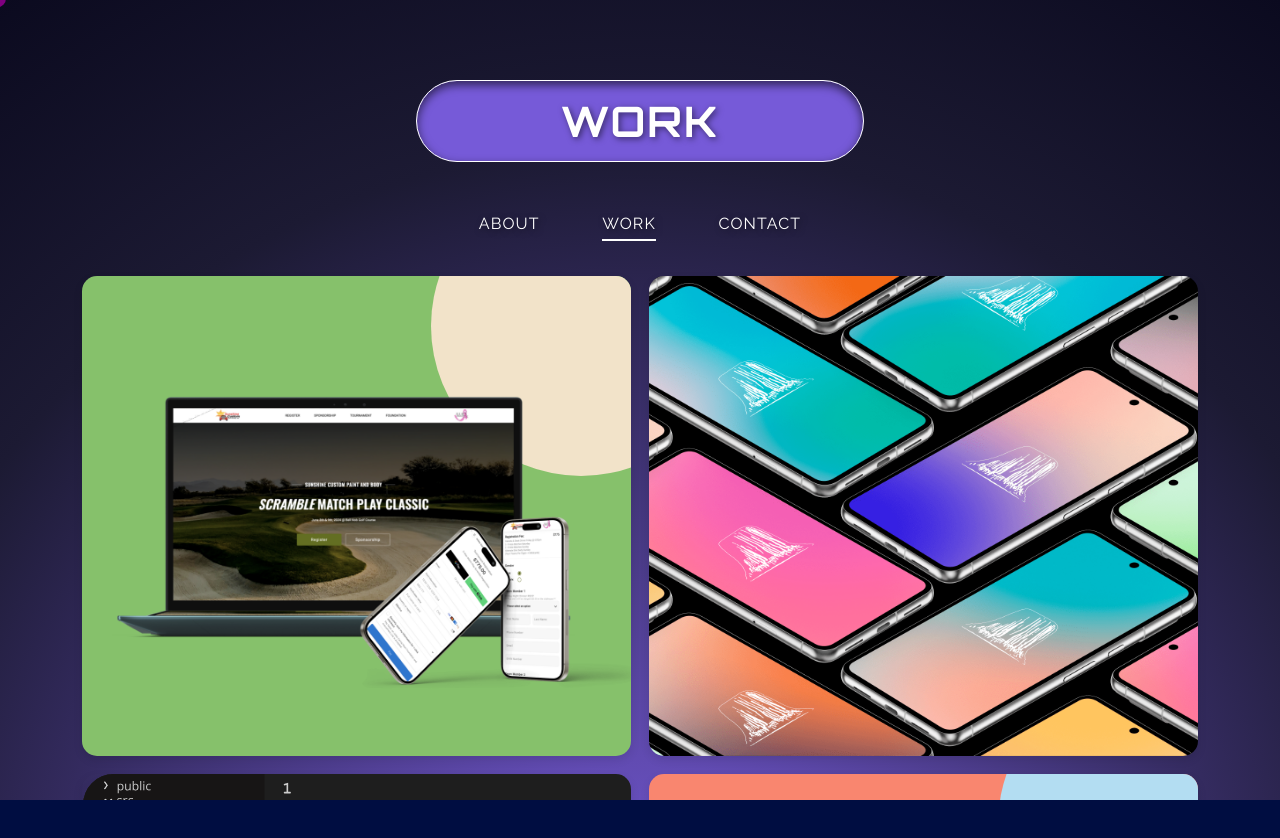
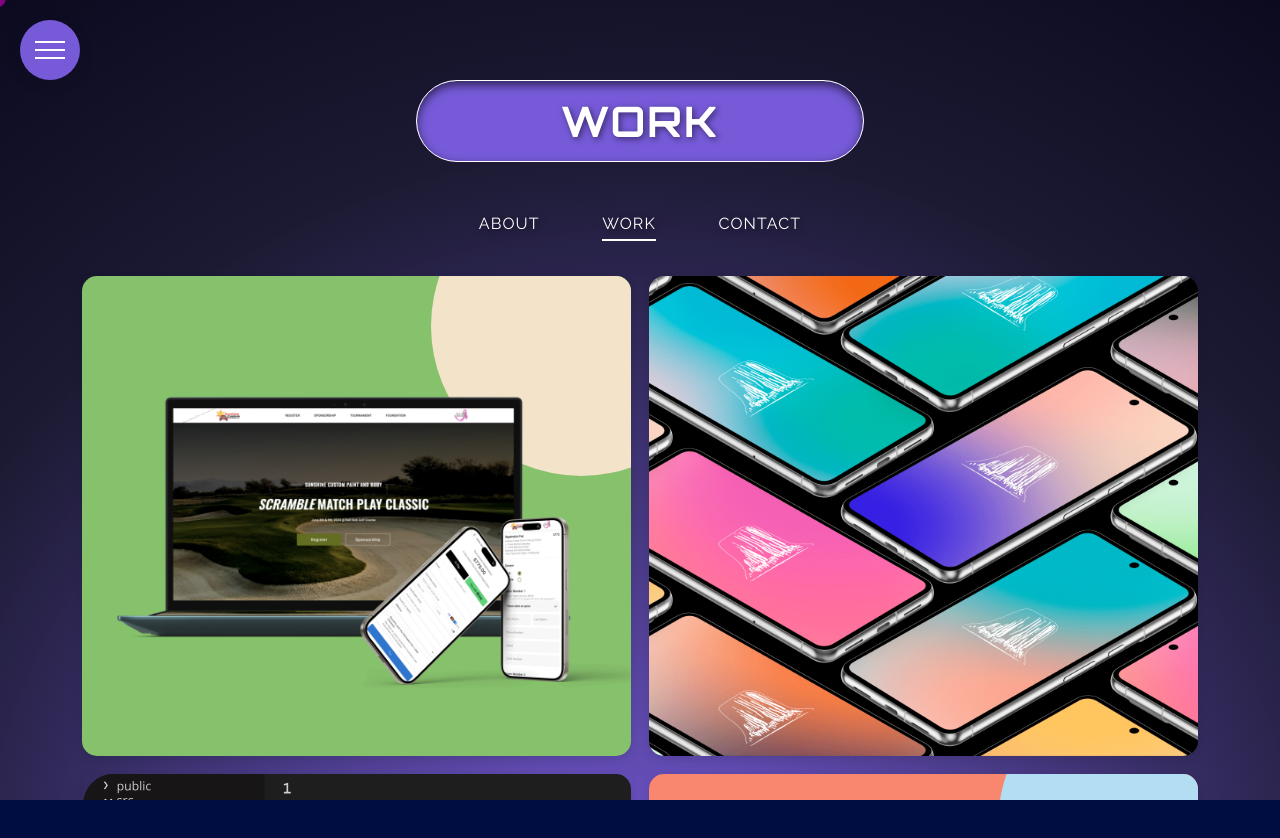
Before and after one commit to jrvscm/high-plains-media, a Next.js app: page / in a window 1280 px wide. Shown: the top 838 px of the page. Built offline with nearby package versions, Linux system fonts and the light colour scheme.

Commit message:
nav work

```diff
--- a/src/components/Layout.js
+++ b/src/components/Layout.js
@@ -3,7 +3,7 @@ import FooterV2 from './FooterV2';
 import { useLoading } from './contexts/LoadingContext';
 import styled from 'styled-components';
 import Loader from '../components/Loader';
-
+import HamburgerMenu from '../components/NavDrawer';
 const Wrapper = styled.div`
 `;
 
@@ -11,6 +11,7 @@ export const Layout = ({ children }) => {
     const { isLoading } = useLoading();
     return (
         <Wrapper>
+            <HamburgerMenu />
             {/* <Navigation /> */}
             {children}
             <FooterV2 />
--- /dev/null
+++ b/src/components/NavDrawer.js
@@ -0,0 +1,179 @@
+import { useState } from 'react';
+import styled from 'styled-components';
+import Link from 'next/link';
+import { useRouter } from 'next/router';
+
+const HamburgerButton = styled.div`
+  position: fixed;
+  top: 20px;
+  left: 20px;
+  z-index: 1000;
+  width: 60px;
+  height: 60px;
+  border-radius: 50%;
+  background-color: ${({ theme }) => theme.colors.primaryLight};
+  box-shadow: 0 4px 15px rgba(0, 0, 0, 0.1);
+  display: flex;
+  align-items: center;
+  justify-content: center;
+  cursor: pointer;
+  transition: background-color 0.3s ease;
+  z-index: 1001;
+
+  &:hover {
+    box-shadow: 0 6px 18px rgba(0, 0, 0, 0.15);
+  }
+
+  div {
+    width: 30px;
+    height: 2px;
+    background-color: white;
+    position: relative;
+    transition: all 0.3s ease;
+
+    &::before,
+    &::after {
+      content: '';
+      width: 30px;
+      height: 2px;
+      background-color: white;
+      position: absolute;
+      transition: all 0.3s ease;
+    }
+
+    &::before {
+      top: -8px;
+    }
+
+    &::after {
+      top: 8px;
+    }
+
+    ${({ open }) =>
+      open &&
+      `
+      background-color: transparent;
+
+      &::before {
+        transform: rotate(45deg);
+        top: 0;
+      }
+
+      &::after {
+        transform: rotate(-45deg);
+        top: 0;
+      }
+    `}
+  }
+`;
+
+const Overlay = styled.div`
+  position: fixed;
+  top: 0;
+  left: 0;
+  width: 100vw;
+  height: 100vh;
+  background-color: rgba(0, 0, 0, 0.6);
+  opacity: ${({ open }) => (open ? '1' : '0')};
+  visibility: ${({ open }) => (open ? 'visible' : 'hidden')};
+  transition: opacity 0.3s ease, visibility 0.3s ease;
+  z-index: 999;
+`;
+
+const SlideInNav = styled.nav`
+  position: fixed;
+  top: 0;
+  left: ${({ open }) => (open ? '0' : '-100%')};
+  width: 400px;
+  height: 100vh;
+  background-color: ${({ theme }) => theme.colors.secondaryDark};
+  box-shadow: 2px 0 10px rgba(0, 0, 0, 0.1);
+  transition: left 0.3s ease;
+  z-index: 1000;
+  display: flex;
+  align-items: center;
+
+  ul {
+    padding: 100px 20px;
+    list-style: none;
+    display: flex;
+    flex-direction: column;
+    gap: 30px;
+  }
+`;
+
+const StyledLink = styled(Link)`
+  font-family: 'Orbitron', sans-serif;
+  font-weight: 600;
+  letter-spacing: 2px;
+  color: ${({ theme }) => theme.colors.white};
+  text-transform: uppercase;
+  text-shadow: 2px 2px 6px rgba(0, 0, 0, 0.5);
+  font-size: 20px;
+  text-decoration: none;
+  position: relative;
+  transition: color 0.3s ease, transform 0.3s ease;
+  margin: 15px 0px;
+
+  ${({ $active }) => !$active && `filter: brightness(70%);`}
+
+  &::after {
+    content: '';
+    position: absolute;
+    bottom: -10px;
+    left: 0;
+    width: ${({ $active }) => $active ? '100%' : '0%'};
+    height: 3px;
+    background-color: ${({ theme }) => theme.colors.primaryLight}; /* Corrected hover color */
+    transition: width 0.3s ease;
+  }
+
+  &:hover::after {
+    width: 100%;
+  }
+
+  &:hover {
+    filter: brightness(100%);
+  }
+`;
+
+const HamburgerMenu = () => {
+  const [isOpen, setIsOpen] = useState(false);
+  const router = useRouter();
+  const { asPath } = router;
+
+  return (
+    <>
+      <HamburgerButton onClick={() => setIsOpen(!isOpen)} open={isOpen}>
+        <div open={isOpen} />
+      </HamburgerButton>
+      <Overlay open={isOpen} onClick={() => setIsOpen(false)} />
+      <SlideInNav open={isOpen}>
+        <ul>
+          <li>
+            <StyledLink href="/" $active={asPath === '/'}>
+              Home
+            </StyledLink>
+          </li>
+          <li>
+            <StyledLink href="/about" $active={asPath === '/about'}>
+              About Us
+            </StyledLink>
+          </li>
+          <li>
+            <StyledLink href="/projects" $active={asPath.includes('/projects')}>
+              Our Projects
+            </StyledLink>
+          </li>
+          <li>
+            <StyledLink href="/contact" $active={asPath === '/contact'}>
+              Contact Us
+            </StyledLink>
+          </li>
+        </ul>
+      </SlideInNav>
+    </>
+  );
+};
+
+export default HamburgerMenu;
```
